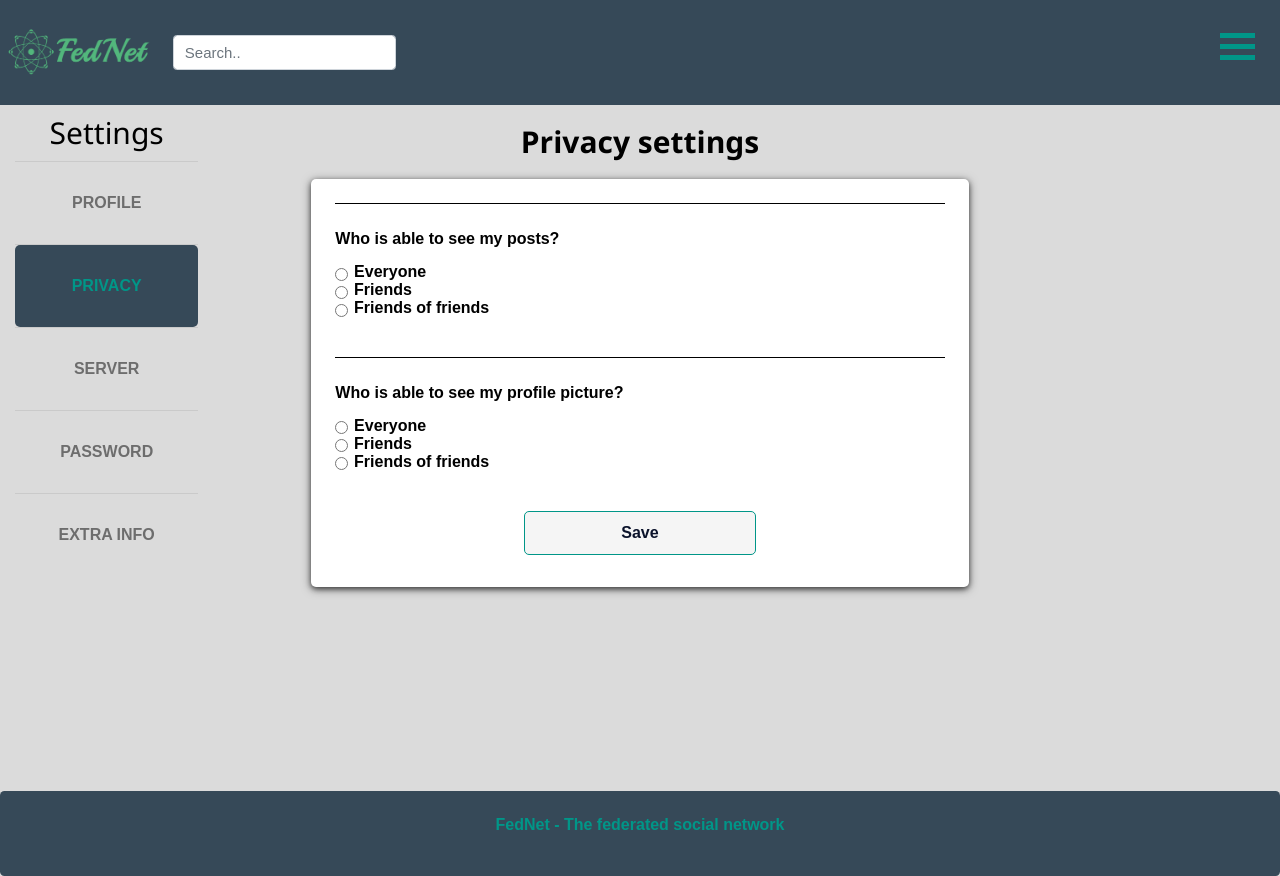
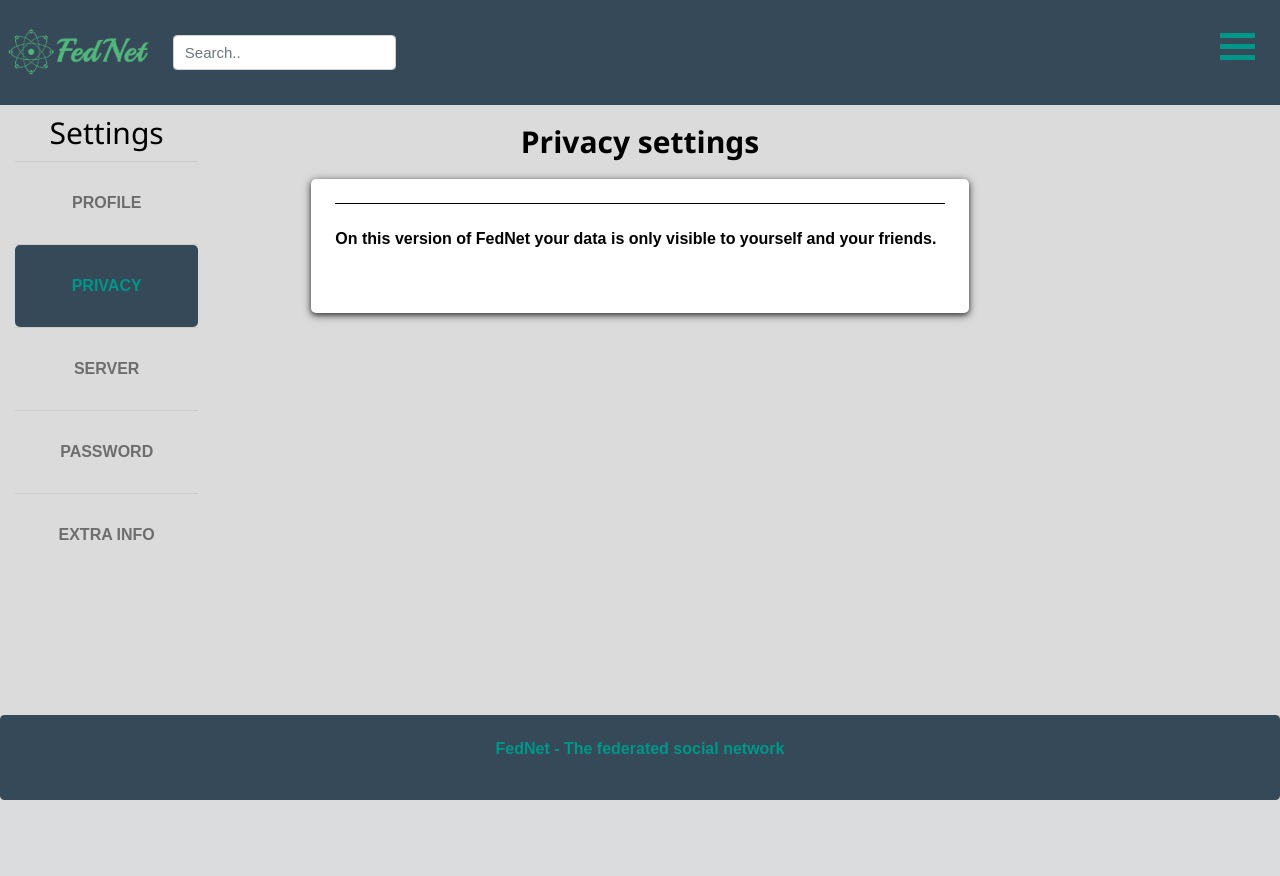
Before and after one commit to rummens1337/federated-social-network, a Python web app: template app/templates/settings/privacy.html in a window 1280 px wide. After the commit the page ends 800 px from the top, so only its background shows below. Run offline with Jinja, Linux system fonts and the light colour scheme; the template is opened without the code that fills it, so the values that code supplies are empty; some libraries are stand-ins or nearby versions.

Commit message:
Changed privacy page.

```diff
--- a/app/templates/settings/privacy.html
+++ b/app/templates/settings/privacy.html
@@ -8,44 +8,8 @@
   </div>
   <ul class="style1">
     <li>
-      <p><b>Who is able to see my posts?</b></p>
-      <div class="form-check">
-        <label class="form-check-label">
-          <input type="radio" class="form-check-input" name="optradio">Everyone
-        </label>
-      </div>
-      <div class="form-check">
-        <label class="form-check-label">
-          <input type="radio" class="form-check-input" name="optradio">Friends
-        </label>
-      </div>
-      <div class="form-check disabled">
-        <label class="form-check-label">
-          <input type="radio" class="form-check-input" name="optradio">Friends of friends
-        </label>
-      </div>
+      <p><b>On this version of FedNet your data is only visible to yourself and your friends.</b></p>
     </li>
-    <li>
-      <p><b>Who is able to see my profile picture?</b></p>
-      <div class="form-check">
-        <label class="form-check-label">
-          <input type="radio" class="form-check-input" name="optradio1">Everyone
-        </label>
-      </div>
-      <div class="form-check">
-        <label class="form-check-label">
-          <input type="radio" class="form-check-input" name="optradio1">Friends
-        </label>
-      </div>
-      <div class="form-check disabled">
-        <label class="form-check-label">
-          <input type="radio" class="form-check-input" name="optradio1">Friends of friends
-        </label>
-      </div>
-    </li>
-    <div class="col-md-12 text-center ">
-      <button type="submit" class="btn-block btn-block">Save</button>
-    </div>
   </ul>
 </div>
 {% endblock %}
--- a/app/templates/settings/server.html
+++ b/app/templates/settings/server.html
@@ -61,7 +61,7 @@
   </div>
   <ul class="style1">
     <li>
-      <p>Use this button to export all data in your FedNet account.</p>
+      <p>Use this button to export all data that belongs to you from your data server.</p>
       <button class="btn-block btn-block" onclick="exportData();">Export</button>
     </li>
   </ul>
```
